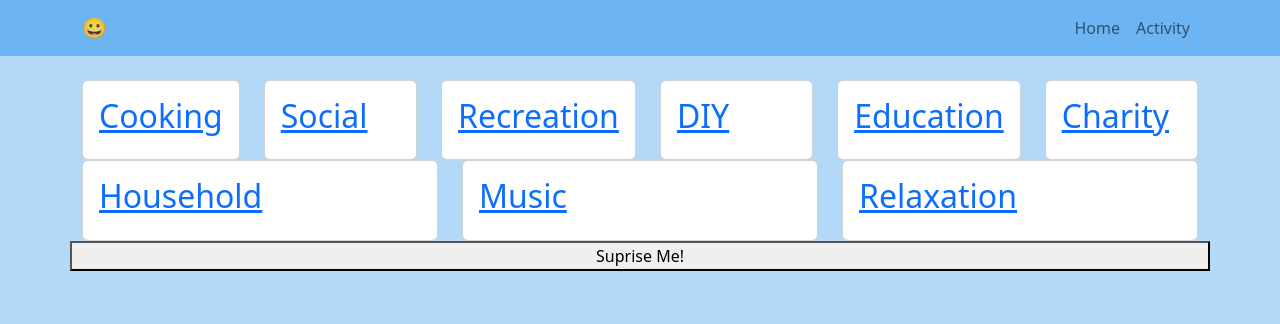
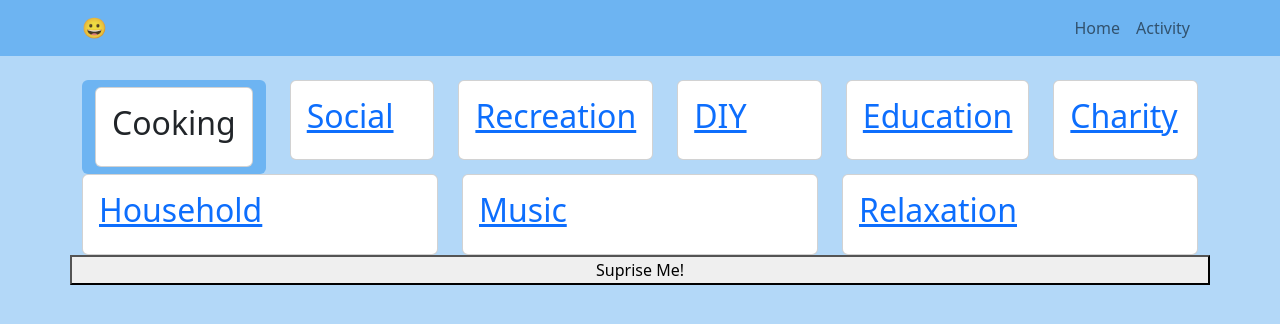
Before and after one commit to magvarosio/Bored, a React (Create React App) app: page /choice in a window 1280 px wide. Shown: the top 324 px of the page. Built offline with nearby package versions, Linux system fonts and the light colour scheme.

Commit message:
hard coded Nav through sinfgle activity working

```diff
--- a/src/components/pages/ActivityIndex.js
+++ b/src/components/pages/ActivityIndex.js
@@ -18,7 +18,7 @@ const ActivityIndex = () => {
       <Container className="mt-4">
         <Row>
           <Col>
-            <Link>
+            <Link to="/choice/key" className="btn btn-main">
               <Card>
                 <div className="card-image"></div>
                 <Card.Body>
```
Also changed, not shown: src/components/pages/ActivitySingle.js (line endings or trailing spaces).
